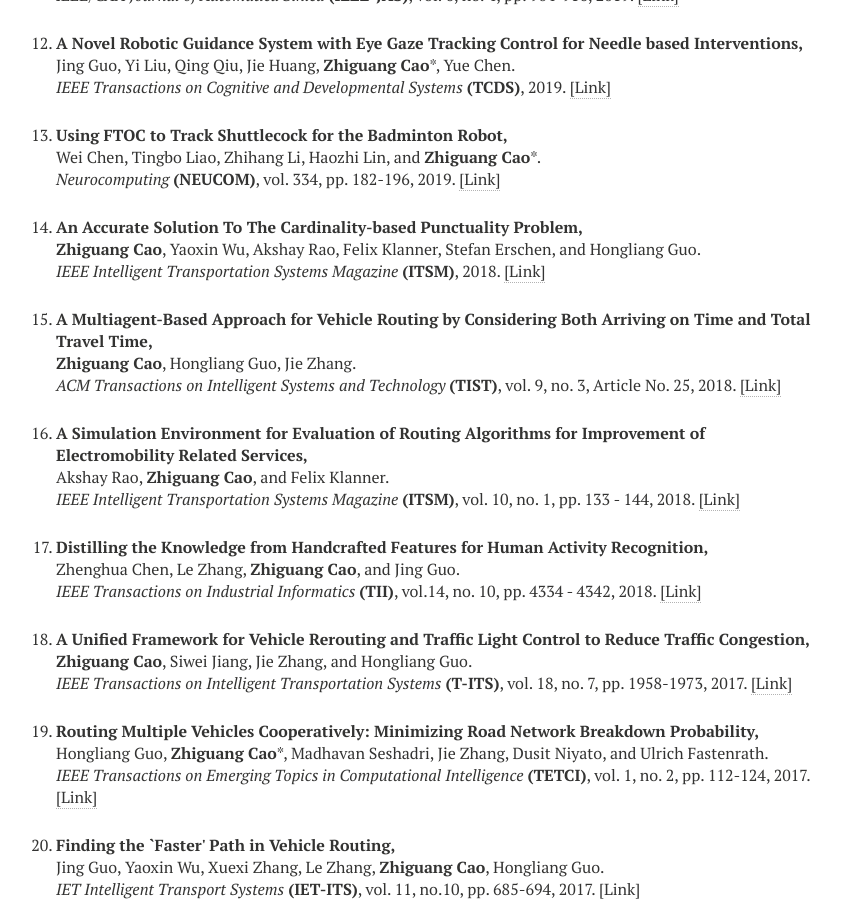
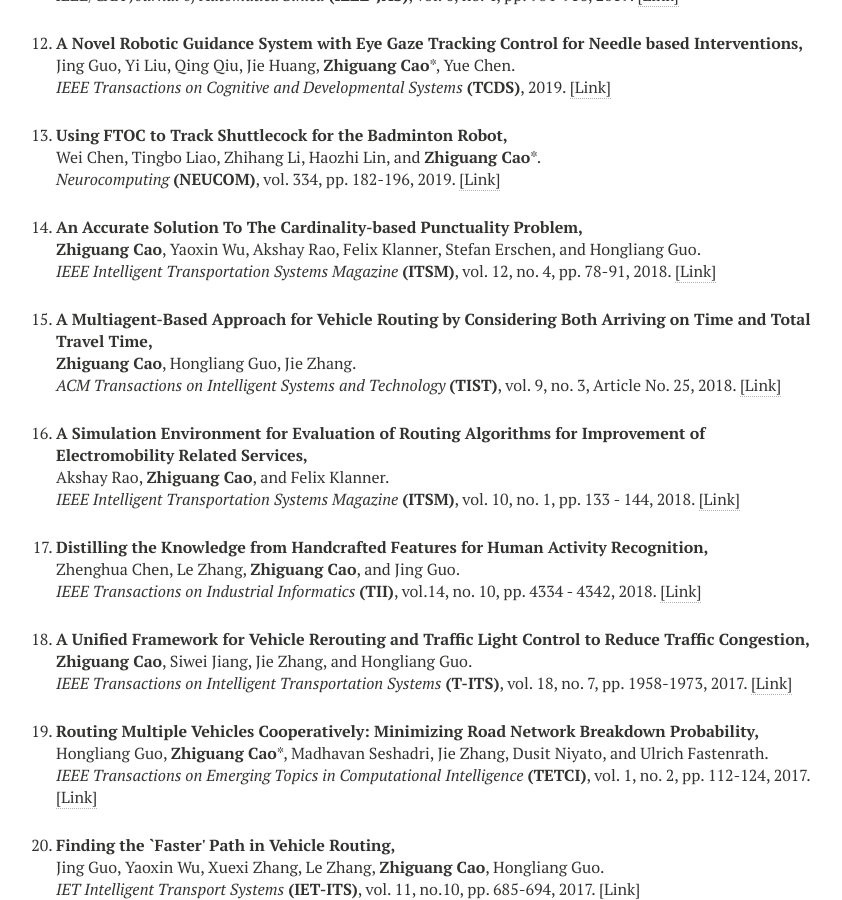
Before and after one commit to zhiguangcaosg/zhiguangcaosg.github.io, a Jekyll site: the page built from publications.md, in a window 1280 px wide and 900 px high, scrolled down 2055 px. Shown: the whole window, without its empty margins (304-1146 px from the left). Built offline with Jekyll 4.4.1, drawn with Linux system fonts in a browser that asks for light colours; nearby versions of some CDN libraries.

Commit message:
Update publications.html

```diff
--- a/_layouts/publications.html
+++ b/_layouts/publications.html
@@ -337,8 +337,8 @@ div.bibtex pre { font-size: 75%; overflow: auto;  width: 100%; padding: 0em 0em;
 <li>
 <p>
 <b>An Accurate Solution To The Cardinality-based Punctuality Problem,</b>
-<br> <b>Zhiguang Cao</b>, Yaoxin Wu, Akshay Rao,   Felix Klanner, Stefan Erschen, and Hongliang Guo.<br>
-<i> IEEE Intelligent Transportation Systems Magazine</i> <b>(ITSM)</b>, 2018. <a href="https://ieeexplore.ieee.org/document/8543229" target="_blank">[Link]</a>
+<br> <b>Zhiguang Cao</b>, Yaoxin Wu, Akshay Rao,  Felix Klanner, Stefan Erschen, and Hongliang Guo.<br>
+<i> IEEE Intelligent Transportation Systems Magazine</i> <b>(ITSM)</b>, vol. 12, no. 4, pp. 78-91, 2018. <a href="https://ieeexplore.ieee.org/document/8543229" target="_blank">[Link]</a>
 </p>
 </li>
 
```
